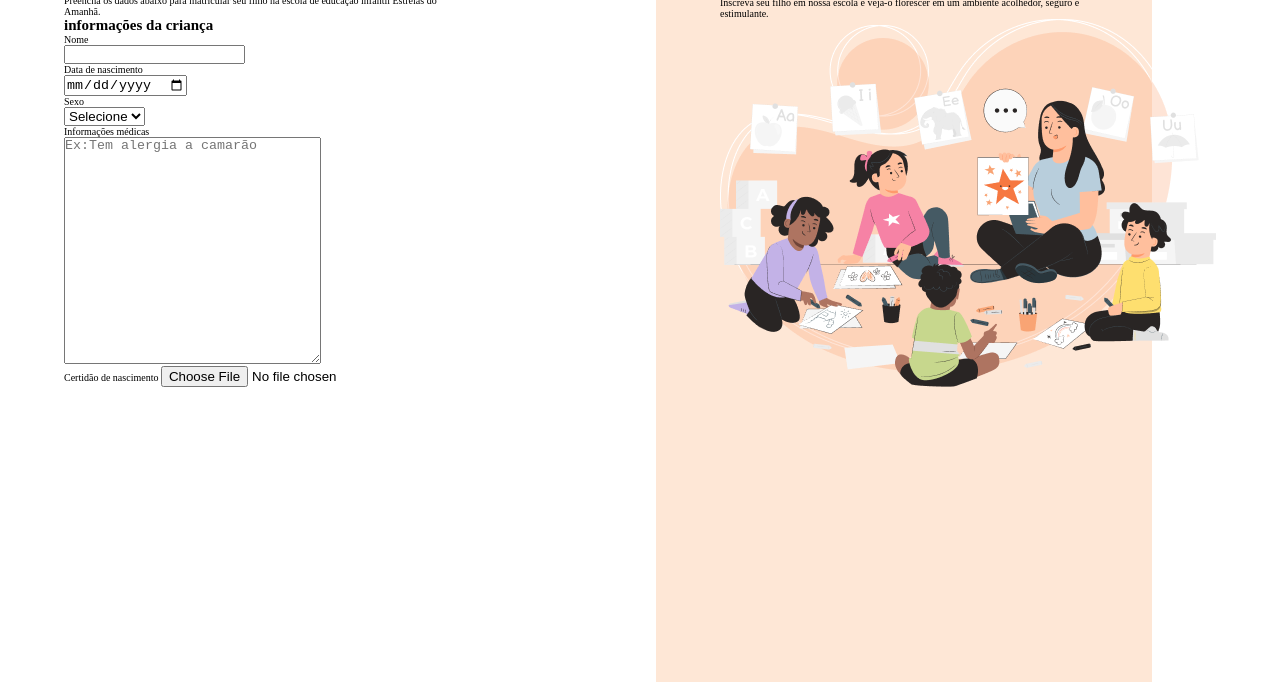
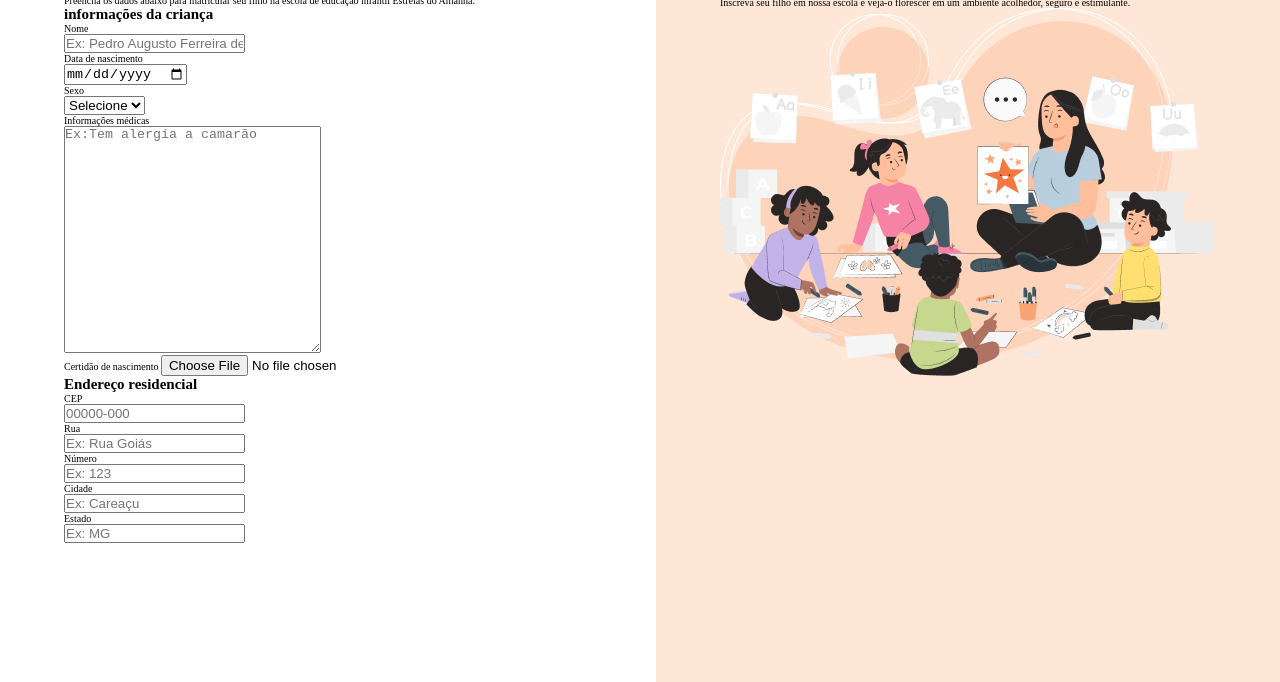
Before and after one commit to PedroLemos4675/Formulario, a plain HTML site: page assest/index.html in a window 1280 px wide. Shown: the part 118-800 px from the top of the page. Drawn offline with Linux system fonts and the light colour scheme.

Commit message:
Adicionando a seção "Endereço Residencial"

```diff
--- a/assest/index.html
+++ b/assest/index.html
@@ -16,7 +16,8 @@
 
 
     <div id="app">
-        <main class="main-container">
+        <main>
+            <div class="main-container">
                 <header>
                     <a href="">
                     <span><img src="./icons/arrow-left-02.svg"></span>
@@ -36,7 +37,7 @@
 
                     <div id="name">
                         <label for="nome">Nome</label> <br>
-                    <input type="text" id="nome">
+                        <input type="text" id="nome" placeholder="Ex: Pedro Augusto Ferreira de Souza Lemos">
                     </div>
 
                     <div>
@@ -65,9 +66,42 @@
                     </div>
                 </form>
 
+                <div>
+                    <h2>Endereço residencial</h2>
+                    <div>
+                        <label for="cep">CEP</label> <br>
+                        <input type="number" id="cep" maxlength="9" placeholder="00000-000">
+                    </div>
+
+                    <div>
+                        <div>
+                            <label for="rua">Rua</label> <br>
+                            <input type="text" id="rua" placeholder="Ex: Rua Goiás">
+                        </div>
+
+                        <div>
+                            <label for="numero">Número</label> <br>
+                            <input type="number" id="number" maxlength="9" placeholder="Ex: 123">
+                        </div>
+                    </div>
+
+                    <div>
+                        <div>
+                            <label for="city">Cidade</label> <br>
+                            <input type="text" placeholder="Ex: Careaçu">
+                        </div>
+
+                        <div>
+                            <label for="estado">Estado</label> <br>
+                            <input type="text" maxlength="2" placeholder="Ex: MG">
+                        </div>
+                    </div>
+                </div>
+            </div>
         </main>
 
-        <aside class="aside-container">
+        <aside>
+            <div class="aside-container">
                 <div>
                     <span><img src="./icons/estrelas-do-amanha.svg"></span>
                     <h1>Porque cada momento de <span class="txt-color">aprendizado</span> conta</h1>
@@ -75,6 +109,7 @@
                 </div>
 
                 <div><img src="./imgs/Illustration.png"></div>
+            </div>
         </aside>
     </div>
 </body>
```
Lines whose indentation alone changed are shown as unchanged.
